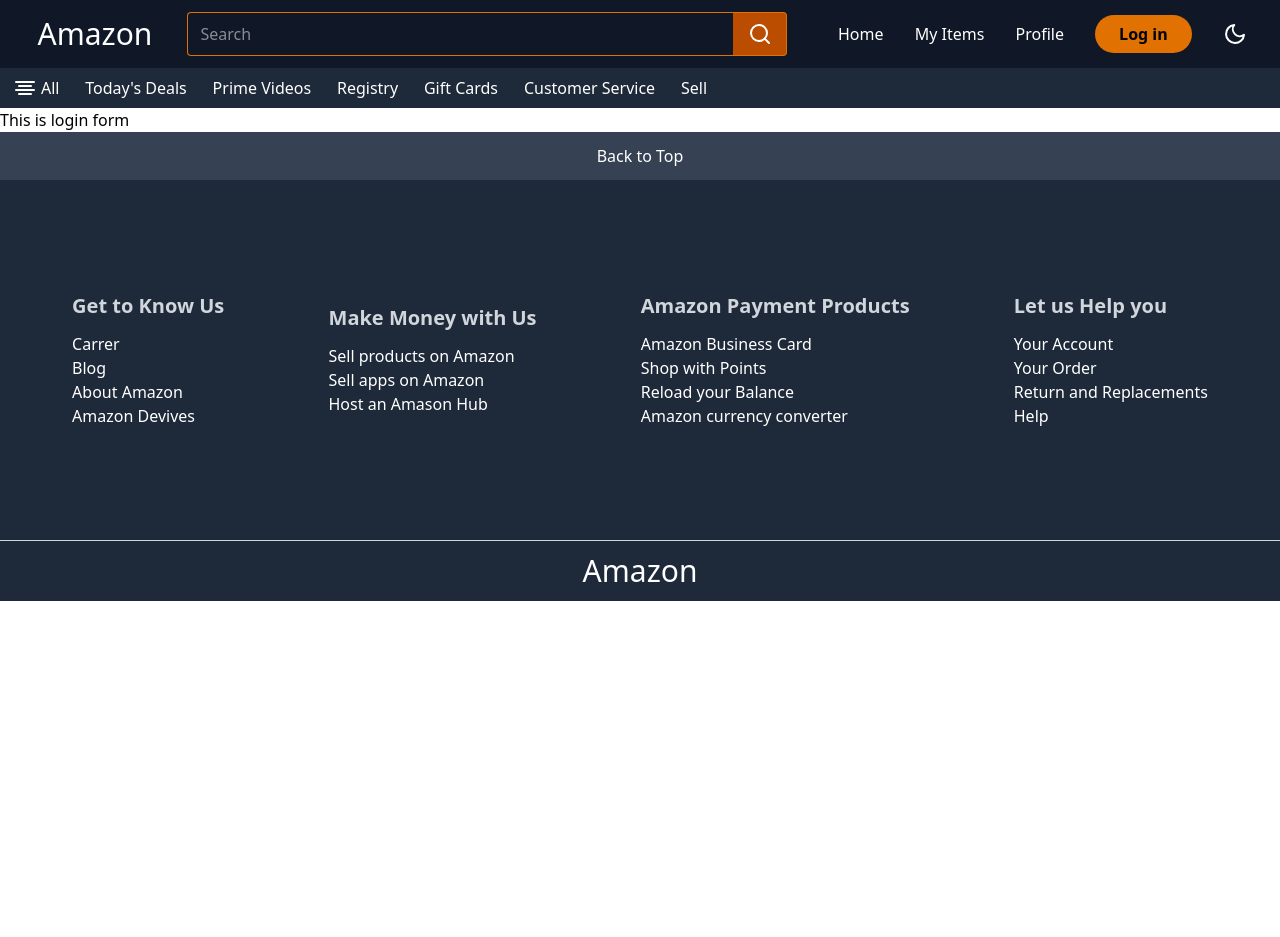
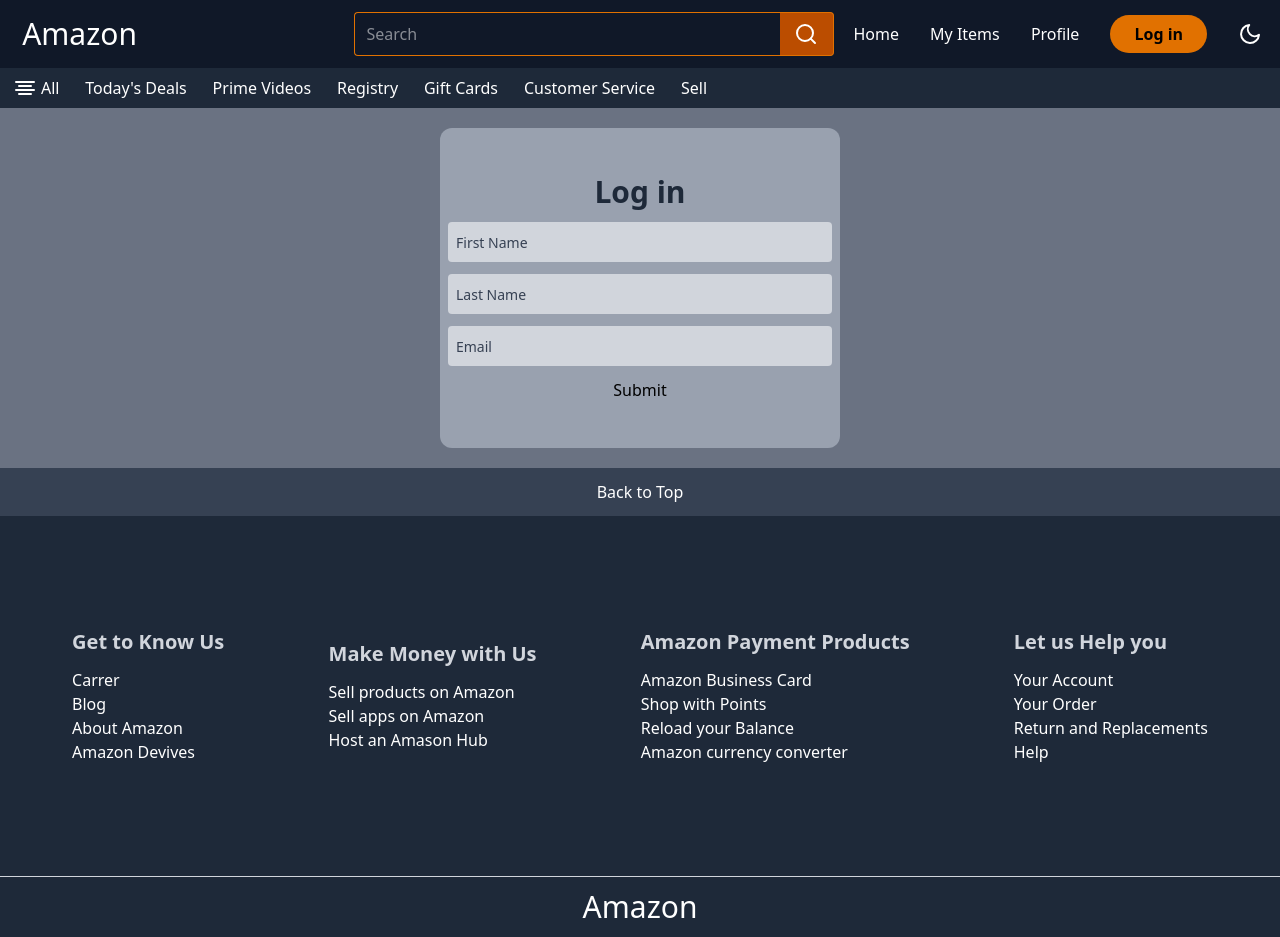
Before and after one commit to ataullaharabzai/Amazon-React, a React (Vite) app: page /login in a window 1280 px wide. Before the commit the page ends 800 px from the top, so only its background shows below. Built offline with nearby package versions, Linux system fonts and the light colour scheme.

Commit message:
first commit

```diff
--- a/src/App.jsx
+++ b/src/App.jsx
@@ -13,6 +13,7 @@
 import shoes from './assets/shoes.jpg'
 import smartWatch from './assets/smartWatch.jpg'
 import sofa from './assets/sofa.jpg'
+import { LoginProvider } from './contexts/LoginContext'
 
 const images = {
   'cloths.jpg': cloths,
@@ -27,7 +28,7 @@
 
 function App() {
   const [cards, setCards] = useState(
-    CardData.map(item => ({...item, img: images[item.img]}))
+    CardData.map(item => ({ ...item, img: images[item.img] }))
   )
 
   const [myItem, setMyItem] = useState([])
@@ -45,11 +46,13 @@
   }
 
   return (
-    <CardProvider value={{ cardItem: cards, addCard, deleteCard, buyItems, myItem }}>
-      <Navbar />
-      <Outlet />
-      <Footer />
-    </CardProvider>
+    <LoginProvider>
+      <CardProvider value={{ cardItem: cards, addCard, deleteCard, buyItems, myItem }}>
+        <Navbar />
+        <Outlet />
+        <Footer />
+      </CardProvider>
+    </LoginProvider>
   )
 }
 
--- a/src/Header/Navbar.jsx
+++ b/src/Header/Navbar.jsx
@@ -1,15 +1,25 @@
 import React from 'react'
 import { NavLink } from 'react-router-dom'
 import { AlignCenter, Moon, Search, Sun, } from 'react-feather'
+import { useLogin } from '../contexts/LoginContext'
 
 function Navbar() {
+
+  const { user } = useLogin()
+
   return (
     <>
       <div className='w-full h-17 m-0 bg-gray-900 text-white flex justify-around items-center'>
         <div className=''>
           <h1 className='text-3xl ml-5'>Amazon</h1>
         </div>
-        <div className='w-150 h-11 flex justify-between items-center '>
+        <div className='m-1 p-2 w-50'>
+          {user.firstName && user.lastName ?
+            <h1>Welcom <br /> {user.firstName} {user.lastName}</h1>
+            : ''
+          }
+        </div>
+        <div className='w-120 h-11 flex justify-between items-center '>
           <input type="text" placeholder='Search' className='w-full h-11 px-3 rounded-tl-sm rounded-bl-sm border border-amber-600 border-r-0 focus:outline-none' />
           <button className='hover:bg-amber-600 rounded-tr-sm rounded-br-sm h-11 w-15 flex justify-center items-center bg-amber-700 border border-amber-600 border-l-0 cursor-pointer'><Search /></button>
         </div>
--- a/src/components/LoginForm.jsx
+++ b/src/components/LoginForm.jsx
@@ -1,8 +1,52 @@
-import React from 'react'
+import React, { useState } from 'react'
+import { useLogin } from '../contexts/LoginContext'
+
 
 function LoginForm() {
+
+  const {setUser} = useLogin()
+
+  const [firstName, setFirstName] = useState('')
+  const [lastName, setLastName] = useState('')
+
+  const handleSubmit = (e) => {
+    e.preventDefault()
+    setUser({firstName, lastName})
+  }
+
   return (
-    <div>This is login form</div>
+    <>
+      <div className='w-full min-h-70 flex justify-center items-center bg-gray-500'>
+        <form onSubmit={handleSubmit}
+          className='w-100 min-h-80 m-5 p-2 flex justify-center items-center flex-col gap-3 bg-gray-400 rounded-xl'>
+          <h1 className='text-3xl font-semibold text-gray-800'>Log in </h1>
+
+          <input
+            className='w-full h-10 bg-gray-300 px-2 rounded-sm focus:outline-none placeholder:text-sm placeholder:text-gray-700'
+            value={firstName}
+            placeholder='First Name'
+            type="text"
+            onChange={(e) => setFirstName(e.target.value)}
+          />
+
+          <input
+            className='w-full h-10 bg-gray-300 px-2 rounded-sm focus:outline-none placeholder:text-sm placeholder:text-gray-700'
+            value={lastName}
+            placeholder='Last Name'
+            type="text"
+            onChange={(e) => setLastName(e.target.value)}
+          />
+
+          <input type="email"
+            className='w-full h-10 bg-gray-300 px-2 rounded-sm focus:outline-none placeholder:text-sm placeholder:text-gray-700'
+            placeholder='Email'
+          />
+        <button type='submit'>Submit</button>
+        </form>
+
+      </div>
+
+    </>
   )
 }
 
--- a/src/components/Profile.jsx
+++ b/src/components/Profile.jsx
@@ -1,8 +1,14 @@
 import React from 'react'
+import { useLogin } from '../contexts/LoginContext'
 
 function Profile() {
+
+  const {setUser} = useLogin()
+
   return (
-    <div>This is profile</div>
+    <div>
+
+    </div>
   )
 }
 
--- a/src/contexts/LoginContext.js
+++ /dev/null
@@ -1,13 +0,0 @@
-import { useContext, createContext } from "react";
-
-const LoginContext = createContext({
-    isLogedIn: false,
-    userName: 'Ataullah',
-    country: 'Afghanistan'
-})
-
-export const LoginProvider = LoginContext.Provider
-
-export const useLogin = () => {
-    return useContext(LoginContext)
-}
--- /dev/null
+++ b/src/contexts/LoginContext.jsx
@@ -0,0 +1,23 @@
+import { useContext, createContext, useState } from "react";
+
+const LoginContext = createContext({
+    user: {
+        firstName: '',
+        lastName: ''
+    },
+    setUser: () => {}
+})
+
+export const LoginProvider = ({children}) => {
+    const [user, setUser] = useState({firstName: '', lastName: ''})
+
+    return (
+        <LoginContext.Provider value={{user, setUser}}>
+            {children}
+        </LoginContext.Provider>
+    )
+}
+
+export const useLogin = () => {
+    return useContext(LoginContext)
+}
```
